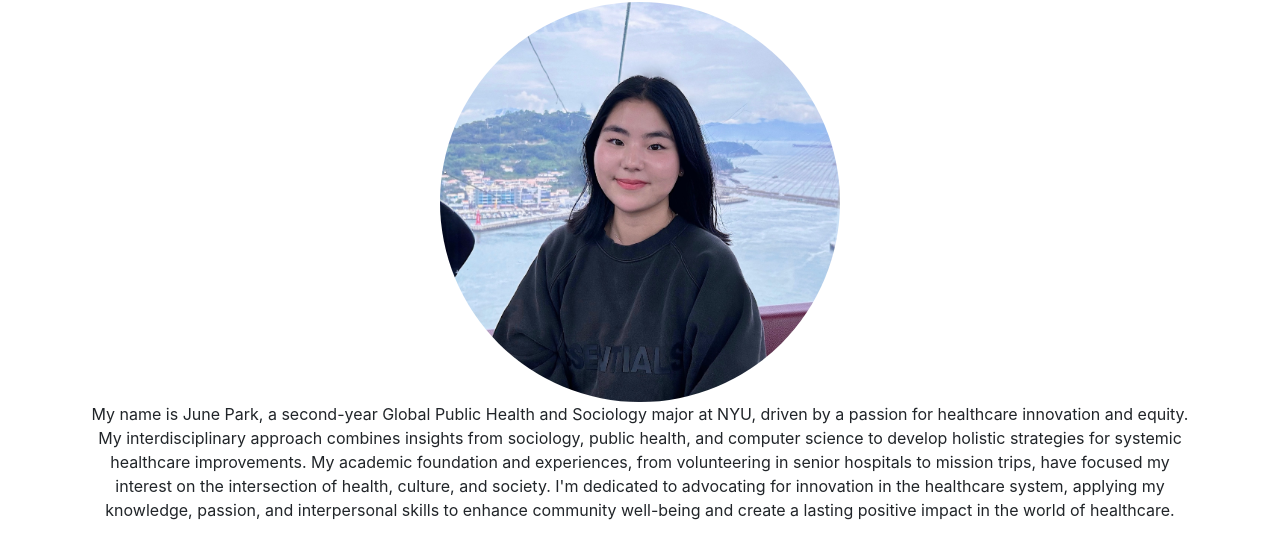
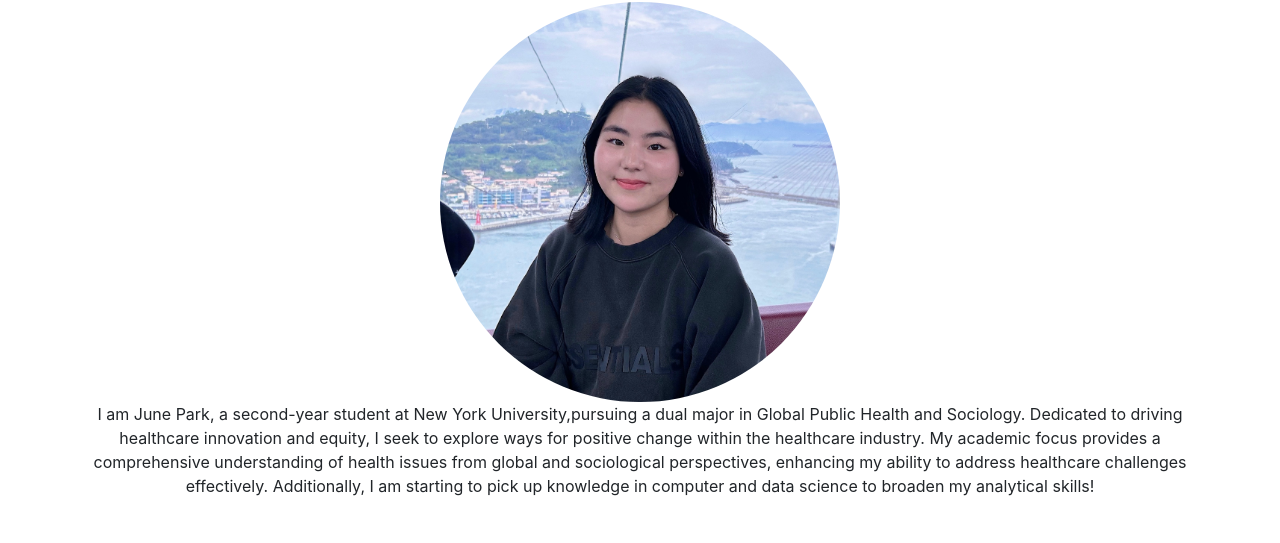
Before and after one commit to jup029/junepark, a plain HTML site: page index.html in a window 1280 px wide. Shown: the part 148-691 px from the top of the page. Drawn offline with nearby package versions, Linux system fonts and the light colour scheme.

Commit message:
Update index.html

```diff
--- a/index.html
+++ b/index.html
@@ -36,7 +36,7 @@
     <h2 class="text-center">About Myself</h2>
     <img src="images/junepark.jpg" class="profilepic" alt="profile">
     <p class="text-center">
-        My name is June Park, a second-year Global Public Health and Sociology major at NYU, driven by a passion for healthcare innovation and equity. My interdisciplinary approach combines insights from sociology, public health, and computer science to develop holistic strategies for systemic healthcare improvements. My academic foundation and experiences, from volunteering in senior hospitals to mission trips, have focused my interest on the intersection of health, culture, and society. I'm dedicated to advocating for innovation in the healthcare system, applying my knowledge, passion, and interpersonal skills to enhance community well-being and create a lasting positive impact in the world of healthcare.
+        I am June Park, a second-year student at New York University,pursuing a dual major in Global Public Health and Sociology. Dedicated to driving healthcare innovation and equity, I seek to explore ways for positive change within the healthcare industry. My academic focus provides a comprehensive understanding of health issues from global and sociological perspectives, enhancing my ability to address healthcare challenges effectively. Additionally, I am starting to pick up knowledge in computer and data science to broaden my analytical skills!
 
     </p>
 </section>
```
